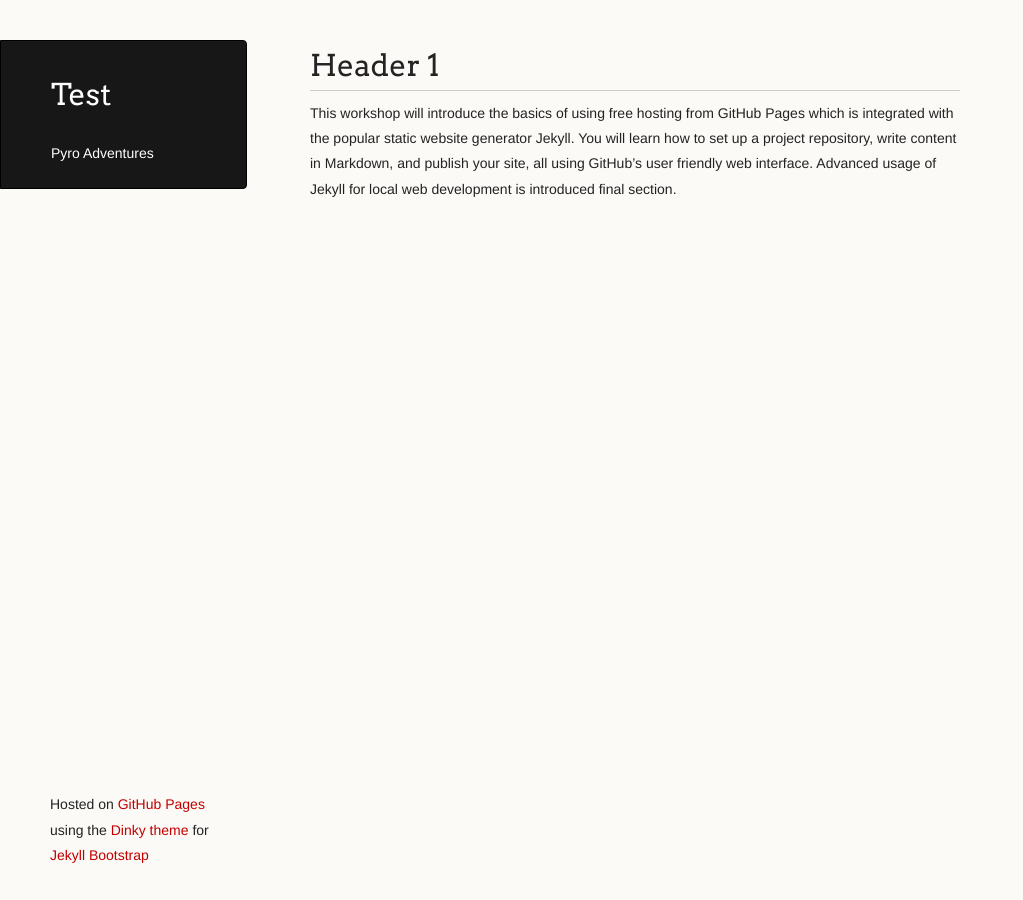
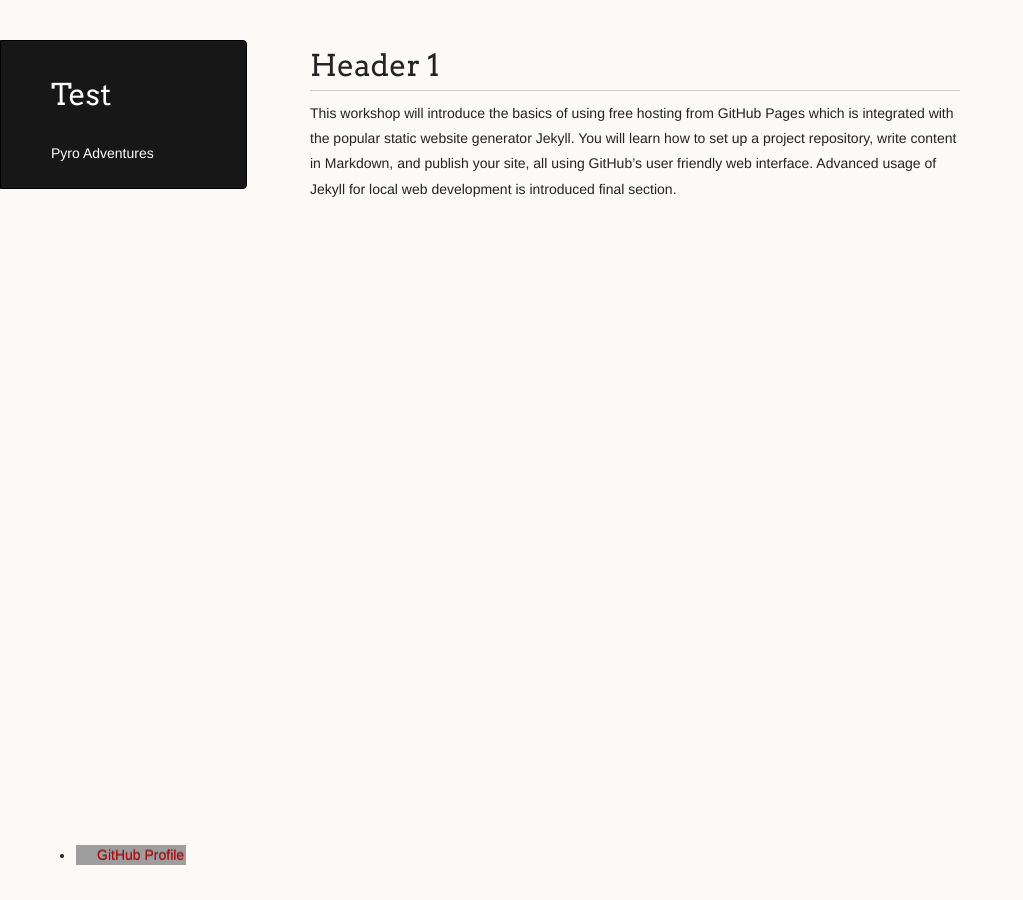
Before and after one commit to LemonPy29/LemonPy29.github.io, a Jekyll site: the page built from index.md, in a window 1280 px wide. Shown: the whole page, without its empty margins (0-1023 px from the left). Built offline with Jekyll 4.4.1, drawn with Linux system fonts in a browser that asks for light colours; the repository's description, which GitHub fills in, is left out; our own code applies the rules of GitHub Pages for plain Markdown files; grey boxes are pictures that could not be loaded.

Commit message:
Update footer.html

```diff
--- a/_includes/footer.html
+++ b/_includes/footer.html
@@ -1,3 +1,7 @@
 <footer>
-  <p><small>Hosted on <a href="http://pages.github.com/">GitHub Pages</a> using the <a href="https://github.com/sodabrew/theme-dinky">Dinky theme</a> for <a href="http://jekyllbootstrap.com/">Jekyll Bootstrap</a></small></p>
+  {% if site.github.is_user_page %}
+    <ul>
+      <li><a class="buttons github" href="{{ site.github.owner_url }}">GitHub Profile</a></li>
+    </ul>
+  {% endif %}
 </footer>
```
